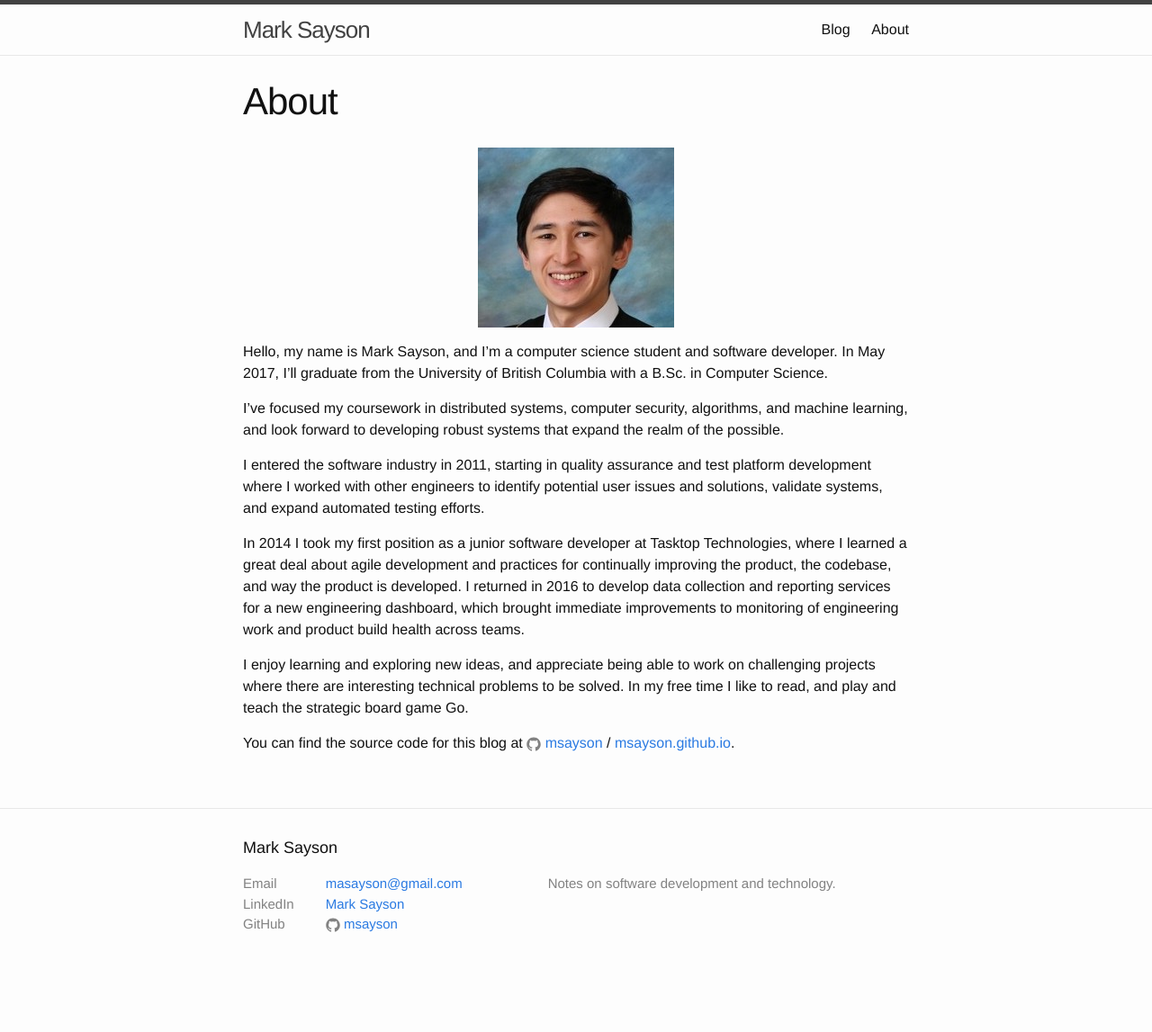
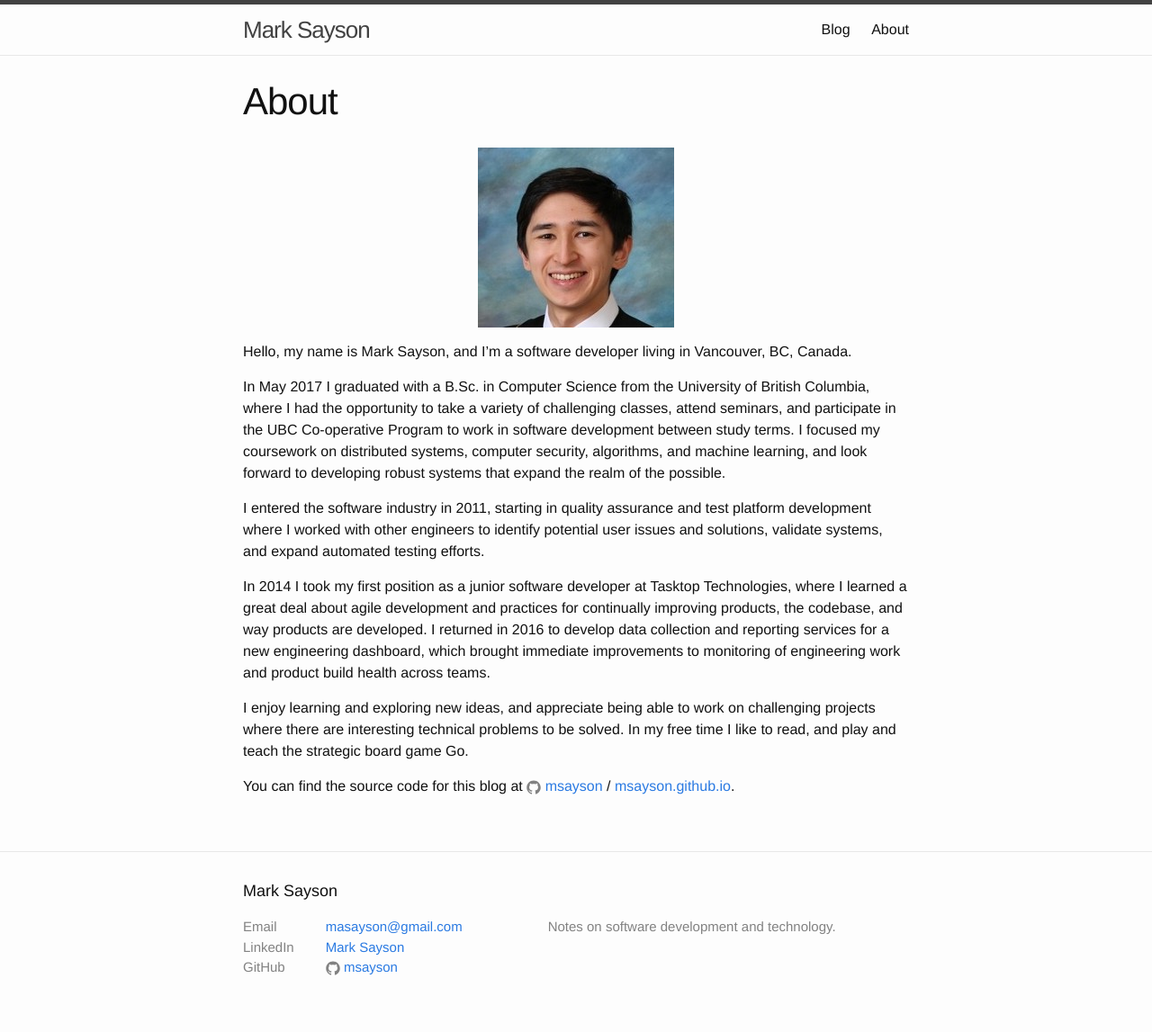
Before and after one commit to msayson/msayson.github.io, a Jekyll site: the page built from about.md, in a window 1280 px wide. Shown: the whole page at 90% size. Built offline with Jekyll 4.4.1, drawn with Linux system fonts in a browser that asks for light colours; before the commit the page ends 1099 px from its top, so only the background shows below that.

Commit message:
Updated about page

```diff
--- a/about.md
+++ b/about.md
@@ -7,13 +7,13 @@ permalink: /about/
 {: #profile-picture }
 ![alt text](/images/profile_picture.jpg "Profile Picture")
 
-Hello, my name is Mark Sayson, and I'm a computer science student and software developer.  In May 2017, I'll graduate from the University of British Columbia with a B.Sc. in Computer Science.
+Hello, my name is Mark Sayson, and I'm a software developer living in Vancouver, BC, Canada.
 
-I've focused my coursework in distributed systems, computer security, algorithms, and machine learning, and look forward to developing robust systems that expand the realm of the possible.
+In May 2017 I graduated with a B.Sc. in Computer Science from the University of British Columbia, where I had the opportunity to take a variety of challenging classes, attend seminars, and participate in the UBC Co-operative Program to work in software development between study terms.  I focused my coursework on distributed systems, computer security, algorithms, and machine learning, and look forward to developing robust systems that expand the realm of the possible.
 
 I entered the software industry in 2011, starting in quality assurance and test platform development where I worked with other engineers to identify potential user issues and solutions, validate systems, and expand automated testing efforts.
 
-In 2014 I took my first position as a junior software developer at Tasktop Technologies, where I learned a great deal about agile development and practices for continually improving the product, the codebase, and way the product is developed.  I returned in 2016 to develop data collection and reporting services for a new engineering dashboard, which brought immediate improvements to monitoring of engineering work and product build health across teams.
+In 2014 I took my first position as a junior software developer at Tasktop Technologies, where I learned a great deal about agile development and practices for continually improving products, the codebase, and way products are developed.  I returned in 2016 to develop data collection and reporting services for a new engineering dashboard, which brought immediate improvements to monitoring of engineering work and product build health across teams.
 
 I enjoy learning and exploring new ideas, and appreciate being able to work on challenging projects where there are interesting technical problems to be solved.  In my free time I like to read, and play and teach the strategic board game Go.
 
```
